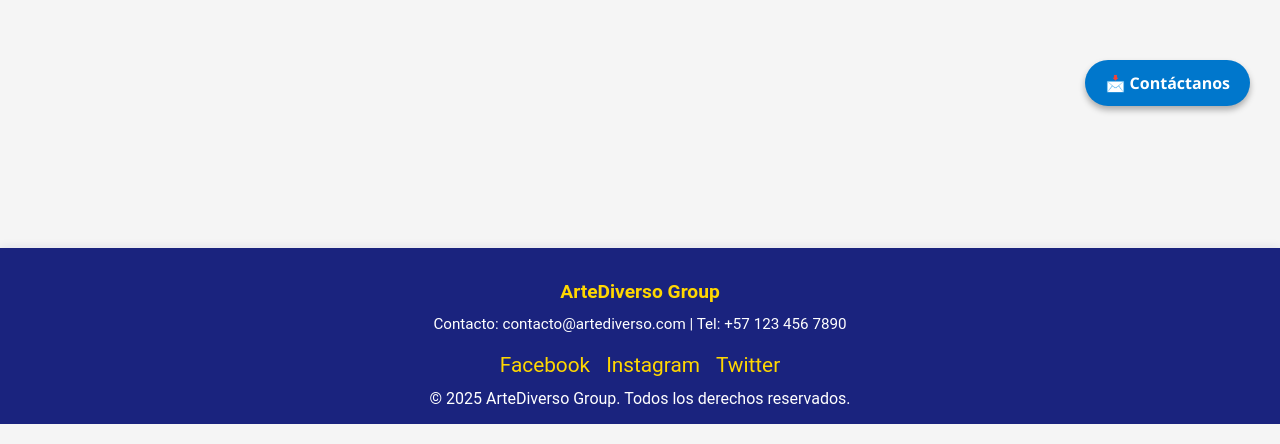
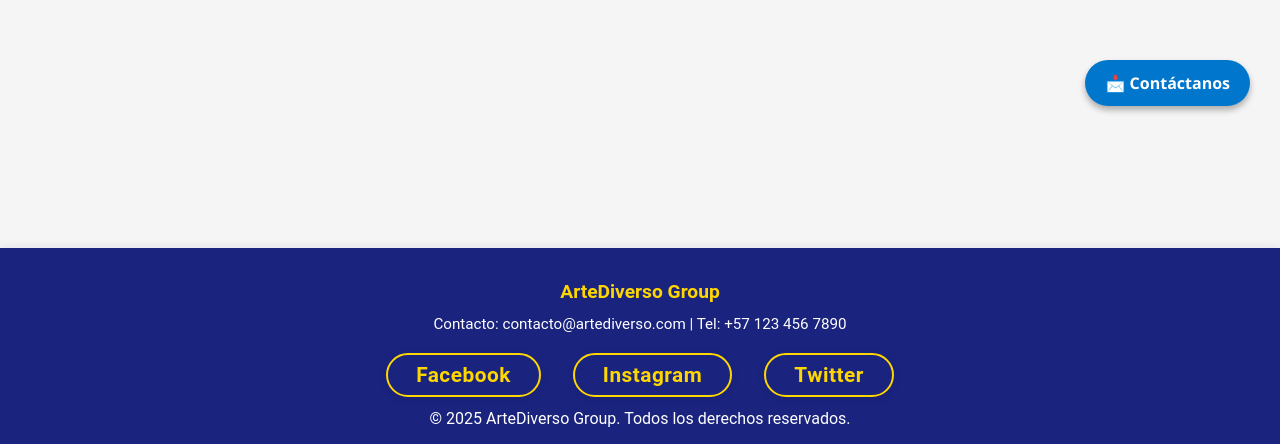
Before and after one commit to ImGabis/VirtualStoreFEnd, a React (Vite) app in the folder FRONTEND/: page /datos in a window 1280 px wide. Shown: the part 664-1108 px from the top of the page. Built offline with nearby package versions, Linux system fonts and the light colour scheme; no server answers.

Commit message:
Update FooterCorp.jsx

```diff
--- a/FRONTEND/src/components/FooterCorp.jsx
+++ b/FRONTEND/src/components/FooterCorp.jsx
@@ -8,9 +8,30 @@ const FooterCorp = () => (
         Contacto: contacto@artediverso.com | Tel: +57 123 456 7890
       </div>
       <div className="footer-social">
-        <a href="https://facebook.com" target="_blank" rel="noopener noreferrer">Facebook</a>
-        <a href="https://instagram.com" target="_blank" rel="noopener noreferrer">Instagram</a>
-        <a href="https://twitter.com" target="_blank" rel="noopener noreferrer">Twitter</a>
+        <a
+          href="https://facebook.com"
+          target="_blank"
+          rel="noopener noreferrer"
+          className="footer-social-btn"
+        >
+          Facebook
+        </a>
+        <a
+          href="https://instagram.com"
+          target="_blank"
+          rel="noopener noreferrer"
+          className="footer-social-btn"
+        >
+          Instagram
+        </a>
+        <a
+          href="https://twitter.com"
+          target="_blank"
+          rel="noopener noreferrer"
+          className="footer-social-btn"
+        >
+          Twitter
+        </a>
       </div>
       <div className="footer-copyright">
         &copy; {new Date().getFullYear()} ArteDiverso Group. Todos los derechos reservados.
```
